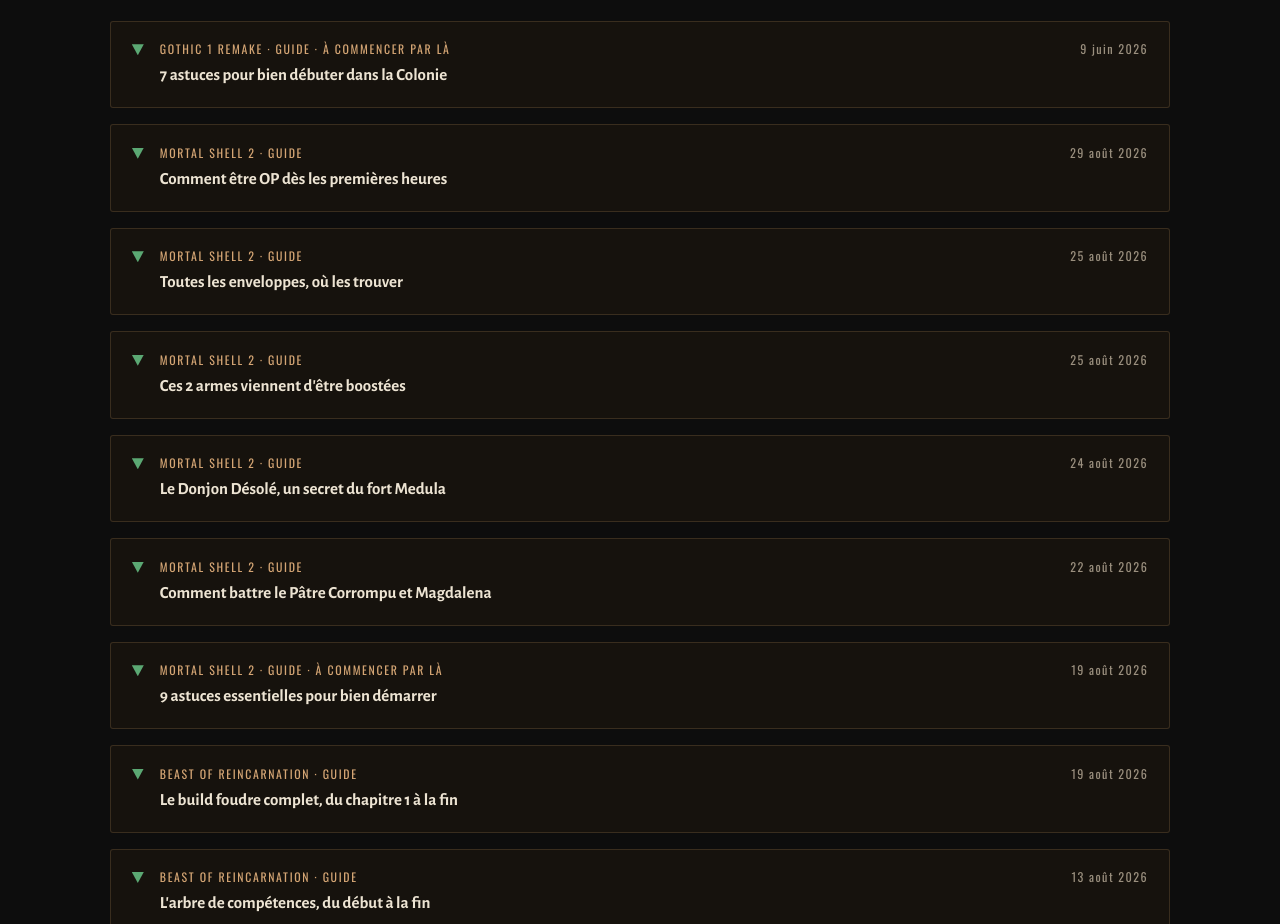
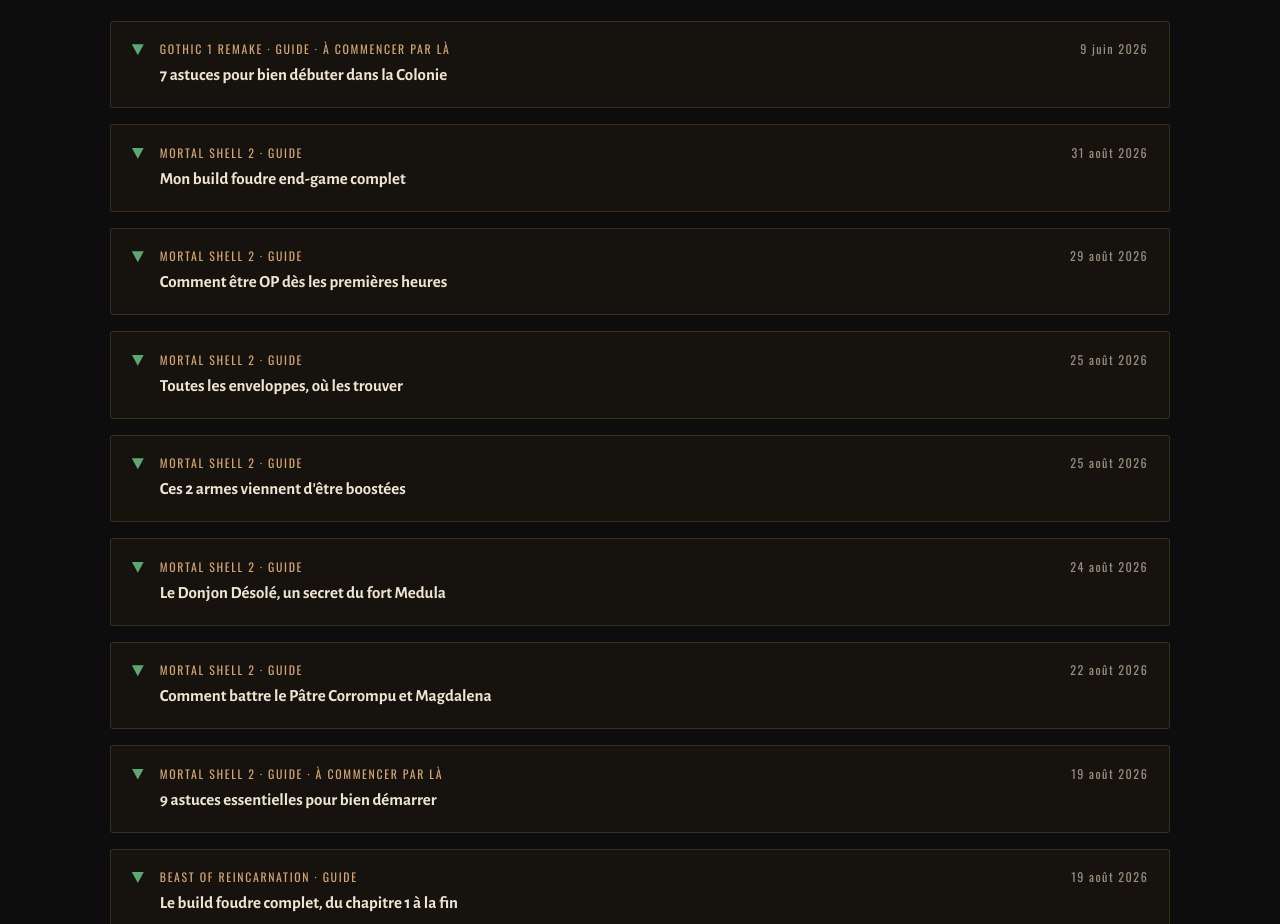
Before and after one commit to smartceltic01-afk/smartceltic-site, a plain HTML site: page index.html in a window 1280 px wide. Shown: the part 1600-2524 px from the top of the page. Drawn offline with nearby package versions, Linux system fonts and the light colour scheme; no server answers.

Commit message:
Accueil : ajout guide build foudre end-game (31 aout)

```diff
--- a/index.html
+++ b/index.html
@@ -97,6 +97,14 @@
             <span class="news-card__title">7 astuces pour bien débuter dans la Colonie</span>
           </span>
           <time datetime="2026-06-09">9 juin 2026</time>
+        </a>
+        <a class="news-card" href="guides/mortal-shell-2-build-foudre-end-game.html" data-statut="confirme">
+          <span class="tri tri--confirme" aria-hidden="true"></span>
+          <span>
+            <span class="news-card__game">Mortal Shell 2 · Guide</span>
+            <span class="news-card__title">Mon build foudre end-game complet</span>
+          </span>
+          <time datetime="2026-08-31">31 août 2026</time>
         </a>
         <a class="news-card" href="guides/mortal-shell-2-op-premieres-heures.html" data-statut="confirme">
           <span class="tri tri--confirme" aria-hidden="true"></span>
```
